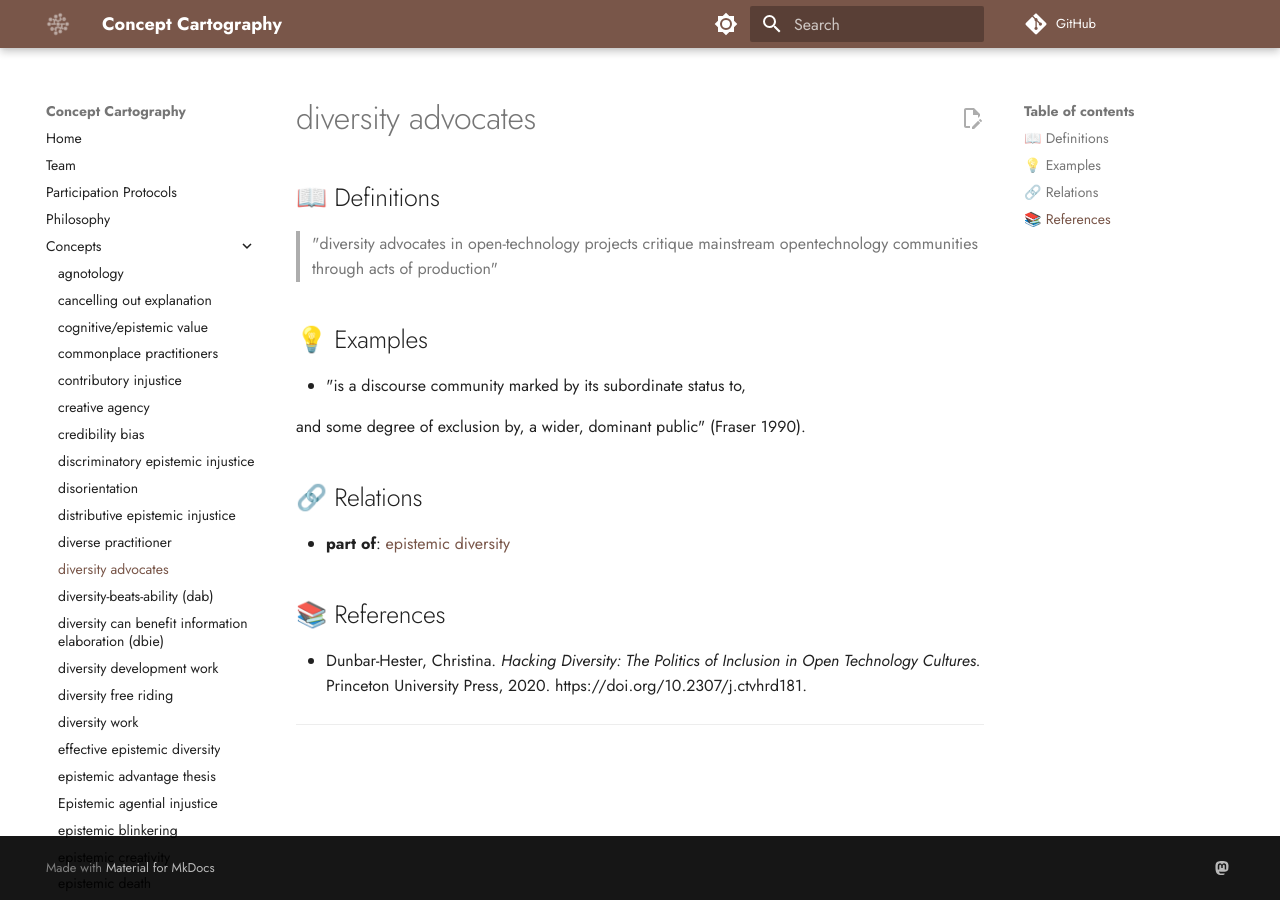
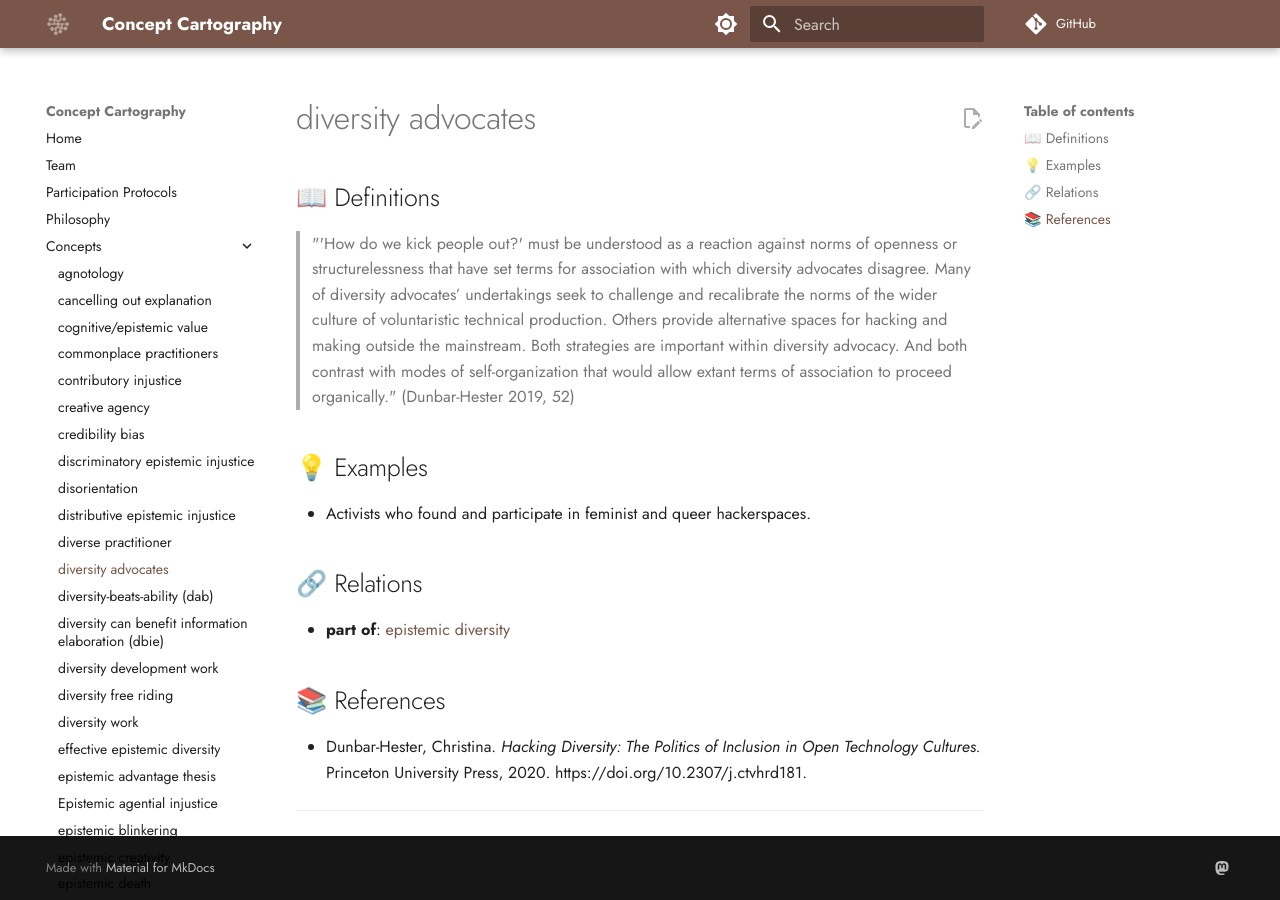
Before and after one commit to conceptcartography/conceptcartography, an MkDocs documentation site: the page built from docs/concepts/diversity-advocates.md, in a window 1280 px wide. Built offline with MkDocs 1.6.1 and Material for MkDocs 9.7.7, drawn with Linux system fonts in a browser that asks for light colours; comment, search, counter and statistics services are not loaded; the version menu is left out.

Commit message:
Update diversity-advocates.md
Changed the quote and example to be more relevant and explanatory.

```diff
--- a/docs/concepts/diversity-advocates.md
+++ b/docs/concepts/diversity-advocates.md
@@ -17,13 +17,11 @@ relations:
 
 ## 📖 Definitions
 
-> "diversity advocates in open-technology projects critique mainstream opentechnology communities through acts of production"
+> "'How do we kick people out?' must be understood as a reaction against norms of openness or structurelessness that have set terms for association with which diversity advocates disagree. Many of diversity advocates’ undertakings seek to challenge and recalibrate the norms of the wider culture of voluntaristic technical production. Others provide alternative spaces for hacking and making outside the mainstream. Both strategies are important within diversity advocacy. And both contrast with modes of self-organization that would allow extant terms of association to proceed organically." (Dunbar-Hester 2019, 52)
 
 ## 💡 Examples
 
-- "is a discourse community marked by its subordinate status to,
-
-and some degree of exclusion by, a wider, dominant public" (Fraser 1990).
+- Activists who found and participate in feminist and queer hackerspaces.
 
 ## 🔗 Relations
 
```
